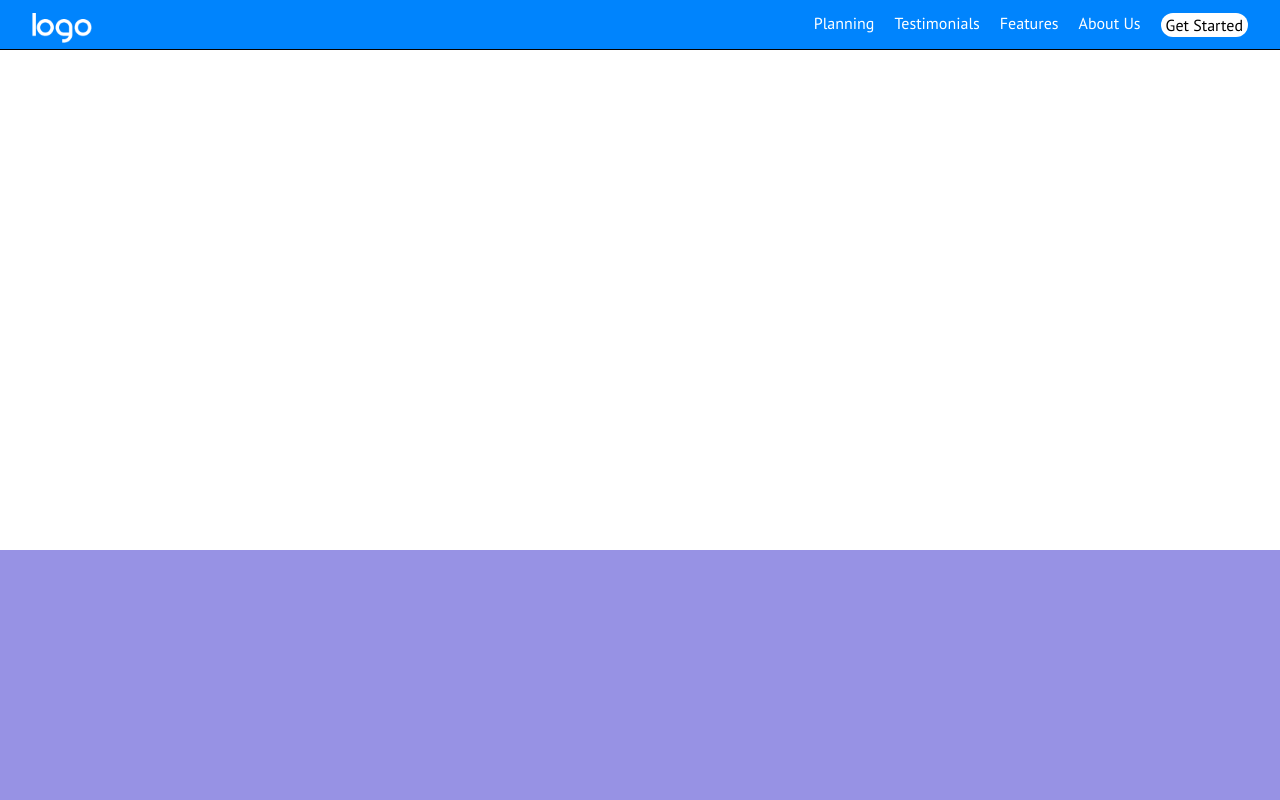
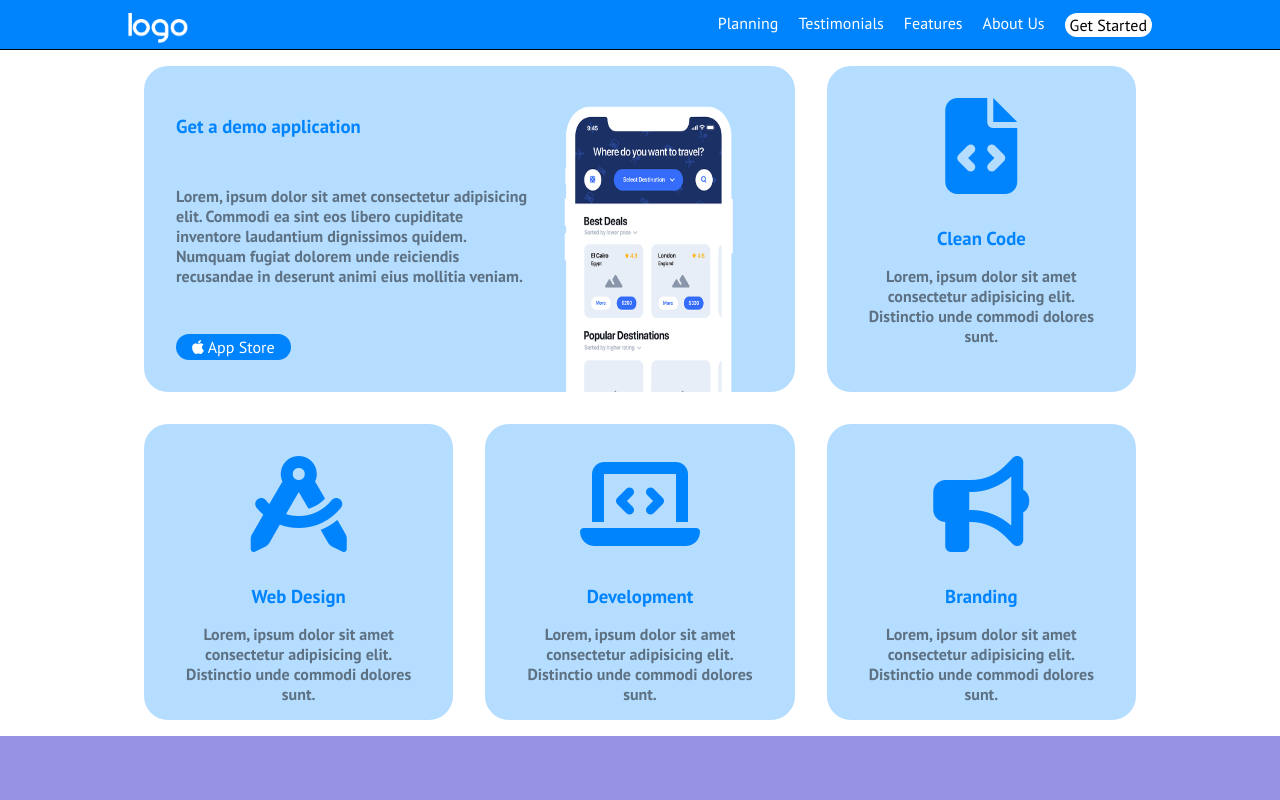
Before and after one commit to CrisFerrari1993/htmlcss-responsive-layout, a plain HTML site: page index.html in a window 1280 px wide. Shown: the top 800 px of the page. Drawn offline with Linux system fonts and the light colour scheme.

Commit message:
1st section

```diff
--- a/css/style.css
+++ b/css/style.css
@@ -18,6 +18,7 @@ body {
 }
 nav {
     position: fixed;
+    z-index: 500;
     top: 0;
     left: 0;
     width: 100%;
@@ -28,7 +29,6 @@ nav {
 section{
     width: 100%;
     /* debug */
-    height: 500px;
 }
 section#first {
     margin-top: 50px;
@@ -40,14 +40,14 @@ footer{
     background-color: #333333;
     width: 100%;
     /* debug */
-    height: 300px;
 }
 aside{
     width: 100%;
     height: 50%;
 }
-div.container {
-
+div.container.all {
+    width: 80%;
+    margin: 0 auto;
 }
 div.all {
     width: 95%;
@@ -109,9 +109,70 @@ nav a:hover{
 /**************************************
     1st SEC SETTINGS
 ***************************************/
+/* big col settings */
 #demo {
-    width:calc(((100% / 3) * 2) - 20px);
+    width:calc(((100% / 3) * 2) - 2rem);
+    margin: 1rem;
+    display: flex;
 }
+#demo .demo-sx {
+    width: 60%;
+}
+#demo .demo-dx {
+    width: 40%;
+    position: relative;
+}
+.demo-dx img{
+    position: absolute;
+    bottom: 0;
+    left: 1rem;
+    height: 90%;
+    width: 90%;
+    z-index: 0;
+}
+.demo-sx h3 {
+    margin: 3rem 0;
+}
+.demo-sx p {
+    margin-bottom: 3rem;
+}
+.demo-sx .btn{
+    width: fit-content;
+    margin-bottom: 2rem;
+    background-color: #0084fd;
+    color: white;
+    padding: 0.2rem 1rem ;
+}
+/* col settings */
 .col {
-    width: calc((100% / 3) - 20px);
+    width: calc((100% / 3) - 2rem);
+    margin: 1rem;
+    background-color: #b5ddff;
+    border-radius: 1.5rem;
+    padding: 0 2rem;
 }
+.col h3{
+    color:#0084fd ;
+}
+.col p {
+    color:#5d7183;
+    font-weight: 600;
+}
+.col-img{
+    text-align: center;
+    width: 100%;
+    margin: 1rem auto;
+    height: fit-content;
+}
+.col-img i {
+    font-size: 6rem;
+    color:#0084fd;
+    margin: 1rem 0;
+}
+.col-txt{
+    text-align: center;
+}
+.col-txt p,
+.col-txt h3 {
+    margin: 1rem 0;
+}
--- a/index.html
+++ b/index.html
@@ -44,19 +44,70 @@
             <div class="container all">
                 <div class="row">
                     <div id="demo" class="col">
-
+                        <div class="demo-sx">
+                            <h3>
+                                Get a demo application
+                            </h3>
+                            <p>
+                                Lorem, ipsum dolor sit amet consectetur adipisicing elit. Commodi ea sint eos libero cupiditate inventore laudantium dignissimos quidem. Numquam fugiat dolorem unde reiciendis recusandae in deserunt animi eius mollitia veniam.
+                            </p>
+                            <div class="btn"><i class="fa-brands fa-apple"></i> App Store</div>
+                        </div>
+                        <div class="demo-dx">
+                            <img src="img/phone.png" alt="">
+                        </div>
                     </div>
                     <div class="col">
-
+                        <div class="col-img">
+                            <i class="fa-solid fa-file-code"></i>
+                        </div>
+                        <div class="col-txt">
+                            <h3>
+                                Clean Code
+                            </h3>
+                            <p>
+                                Lorem, ipsum dolor sit amet consectetur adipisicing elit. Distinctio unde commodi dolores sunt.
+                            </p>
+                        </div>
                     </div>
                     <div class="col">
-
+                        <div class="col-img">
+                            <i class="fa-solid fa-compass-drafting"></i>
+                        </div>
+                        <div class="col-txt">
+                            <h3>
+                                Web Design
+                            </h3>
+                            <p>
+                                Lorem, ipsum dolor sit amet consectetur adipisicing elit. Distinctio unde commodi dolores sunt.
+                            </p>
+                        </div>
                     </div>
                     <div class="col">
-
+                        <div class="col-img">
+                            <i class="fa-solid fa-laptop-code"></i>
+                        </div>
+                        <div class="col-txt">
+                            <h3>
+                                Development
+                            </h3>
+                            <p>
+                                Lorem, ipsum dolor sit amet consectetur adipisicing elit. Distinctio unde commodi dolores sunt.
+                            </p>
+                        </div>
                     </div>
                     <div class="col">
-
+                        <div class="col-img">
+                            <i class="fa-solid fa-bullhorn"></i>
+                        </div>
+                        <div class="col-txt">
+                            <h3>
+                                Branding
+                            </h3>
+                            <p>
+                                Lorem, ipsum dolor sit amet consectetur adipisicing elit. Distinctio unde commodi dolores sunt.
+                            </p>
+                        </div>
                     </div>
                 </div>
             </div>
```
